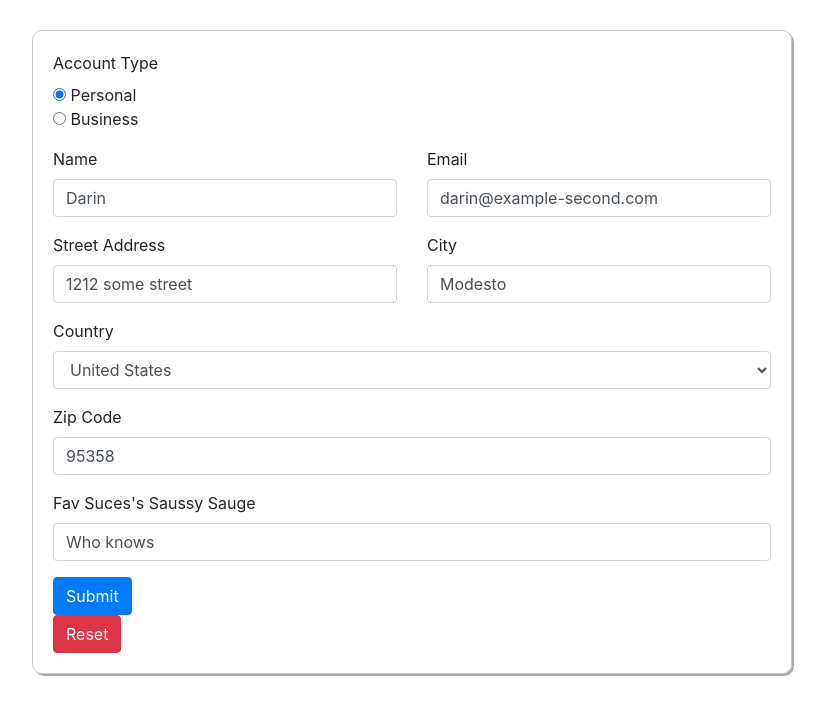
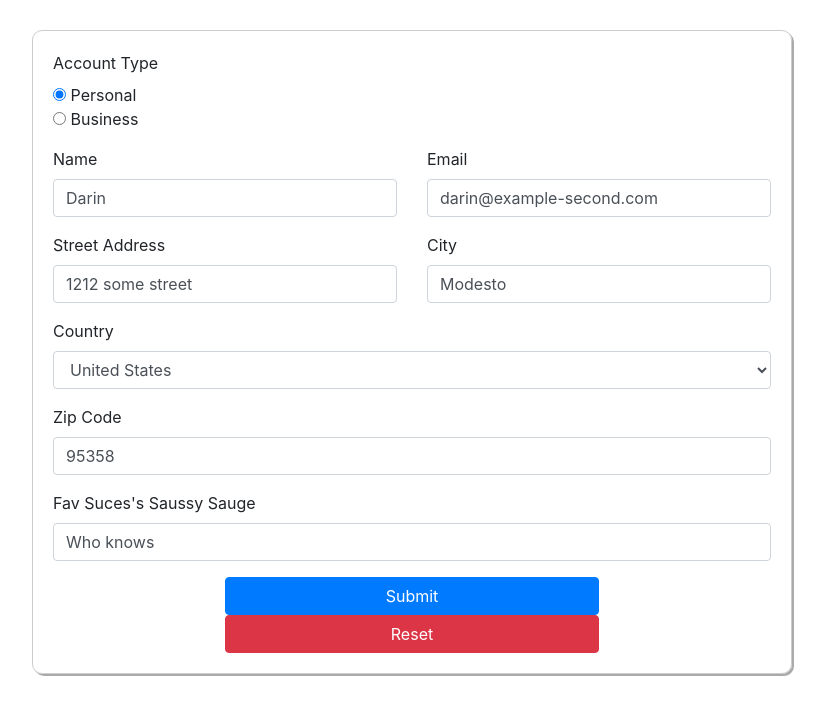
Before and after one commit to DarinDev1000/AngularFormLessonLive, an Angular app: page / in a window 1280 px wide. Shown: the top 714 px of the page, without its empty margins (228-1053 px from the left). Built offline with nearby package versions, Linux system fonts and the light colour scheme.

Commit message:
button row

```diff
--- a/src/app/app.component.html
+++ b/src/app/app.component.html
@@ -112,17 +112,19 @@
           *ngIf="!signupForm.valid && signupForm.touched"
           class="form-text text-muted">Please enter valid data!</span>
 
+        <div class="row justify-content-center">
           <button
-          class="btn btn-primary"
+            class="btn btn-primary col-6"
             type="submit"
             [disabled]="!signupForm.valid">Submit</button>
+        </div>
 
-        <br>
-
+        <div class="row justify-content-center">
           <button
-          class="btn btn-danger"
+            class="btn btn-danger col-6"
             type="button"
             (click)="onReset()">Reset</button>
+        </div>
 
       </form>
     </div>
```
Lines whose indentation alone changed are shown as unchanged.
